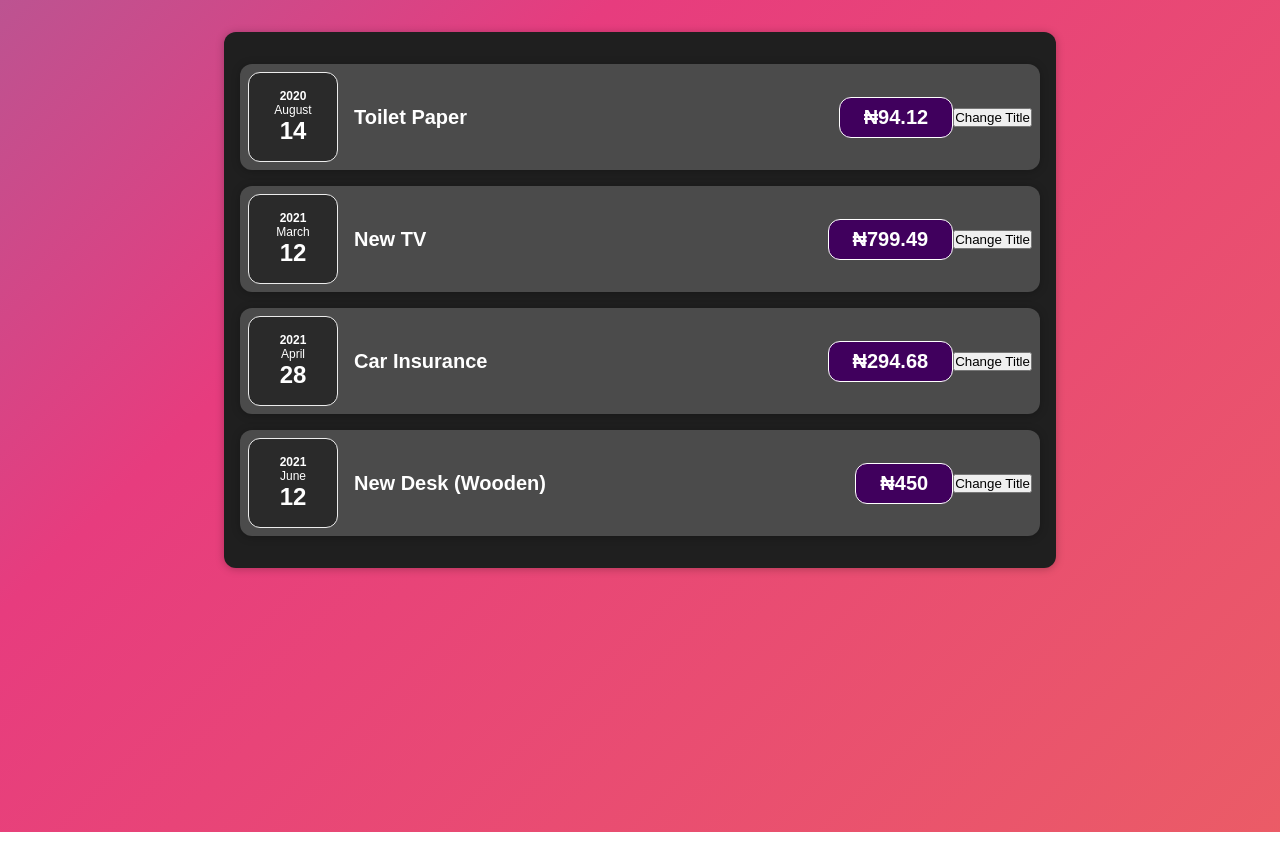
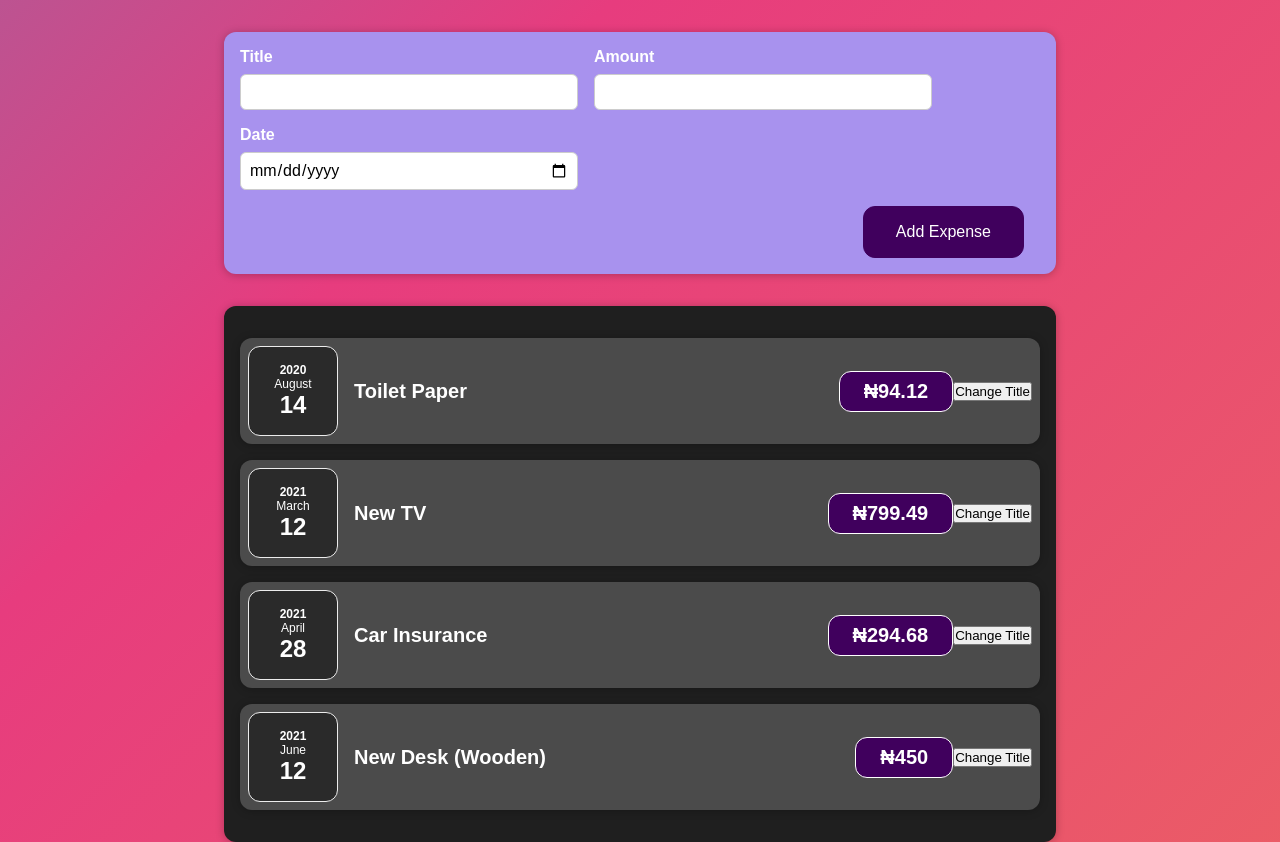
Before and after one commit to CJCODESgit/Expense-Tracker, a React (Create React App) app: page / in a window 1280 px wide. Built offline with nearby package versions, Linux system fonts and the light colour scheme.

Commit message:
form added

```diff
--- a/src/App.js
+++ b/src/App.js
@@ -1,5 +1,6 @@
 import React from 'react';
 import "./App.css";
+import NewExpense from './components/NewExpense/NewExpense';
 import Expenses from "./components/Expenses/Expenses";
 const App = () => {
   const expenses = [
@@ -30,6 +31,7 @@
   ];
   return (
     <div>
+      <NewExpense />
       <Expenses items = {expenses} />
     </div>
   );
--- a/src/components/NewExpense/ExpenseForm.js
+++ b/src/components/NewExpense/ExpenseForm.js
@@ -2,10 +2,27 @@
 import './ExpenseForm.css';
 
 const ExpenseForm = () => {
-return
+return (
 <form>
-
+    <div className="new-expense__controls">
+        <div className="new-expense__control">
+            <label>Title</label>
+            <input type='text' />
+        </div>
+        <div className="new-expense__control">
+            <label>Amount</label>
+            <input type='number' min="0.01" step="0.01" />
+        </div>
+        <div className="new-expense__control">
+            <label>Date</label>
+            <input type='date' min="2019-01-01" max="2050-12-31"/>
+        </div>
+    </div>
+    <div className="new-expense__actions">
+        <button type="submit">Add Expense</button>
+    </div>
 </form>
+)
 }
 
 export default ExpenseForm;
--- a/src/components/NewExpense/NewExpense.js
+++ b/src/components/NewExpense/NewExpense.js
@@ -1,10 +1,11 @@
 import React from 'react';
 
+import ExpenseForm from './ExpenseForm';
 import './NewExpense.css';
 
 const NewExpense = () => {
     return <div className='new-expense'>
-
+        <ExpenseForm />
     </div>
 }
 
```
